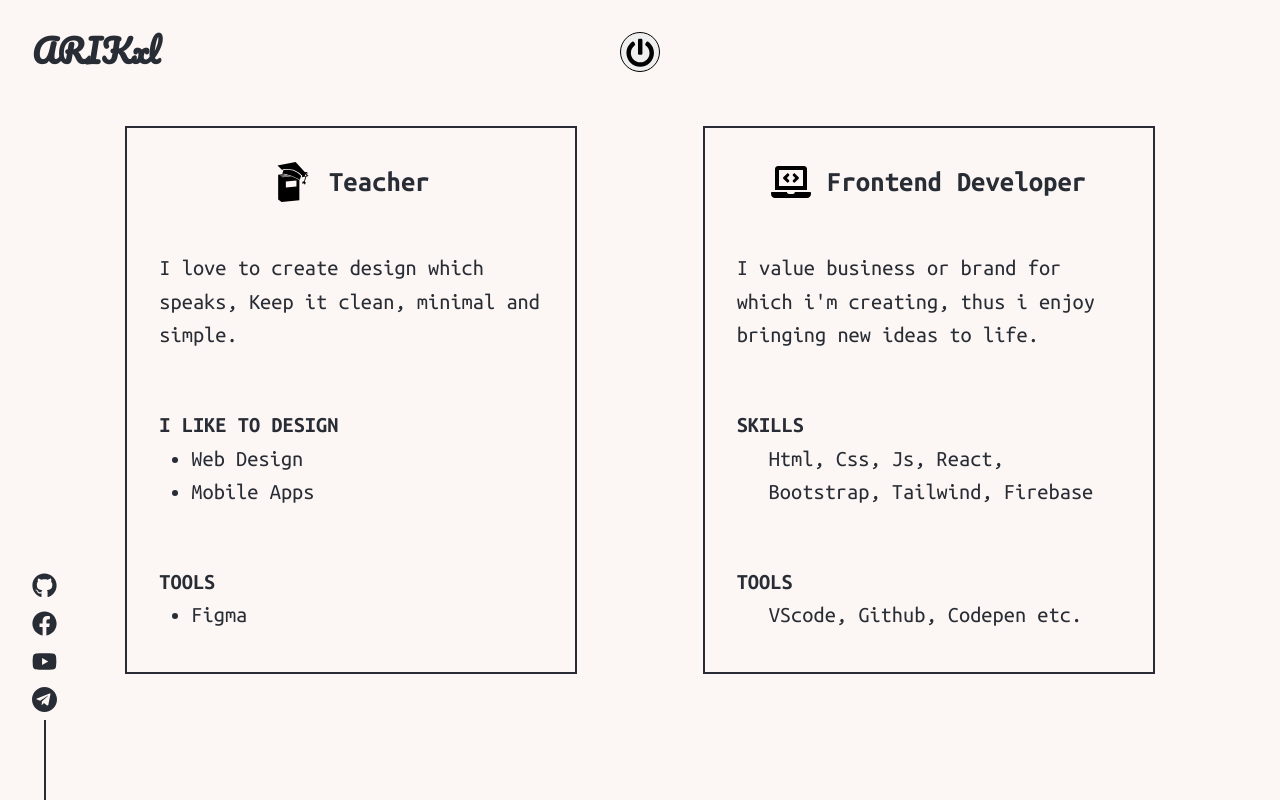
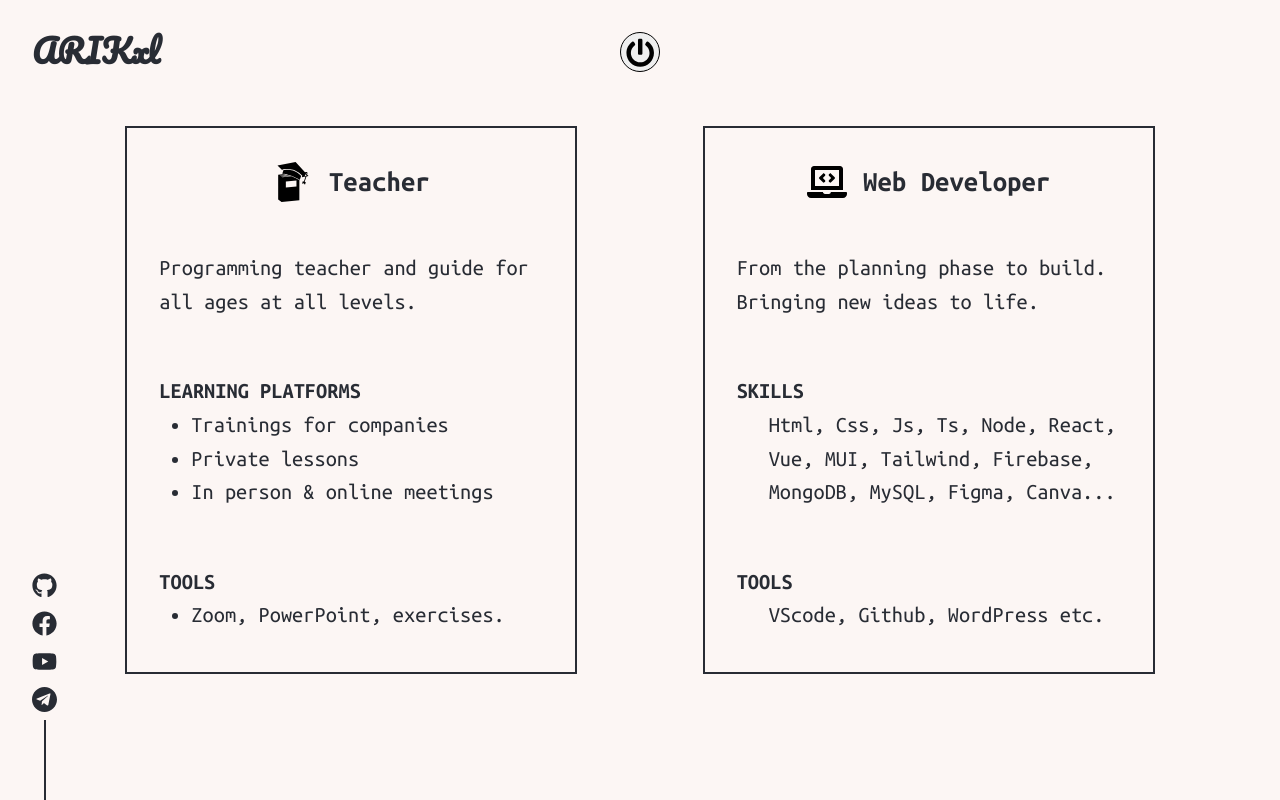
Before and after one commit to arikxl/showtime, a React (Create React App) app: page /skills in a window 1280 px wide. Built offline with nearby package versions, Linux system fonts and the light colour scheme.

Commit message:
skills info

```diff
--- a/src/pages/SkillsPage.jsx
+++ b/src/pages/SkillsPage.jsx
@@ -87,37 +87,40 @@ const SkillsPage = () => {
             Teacher
           </Title>
           <Description>
-            I love to create design which speaks, Keep it clean, minimal and simple.
+            Programming teacher and guide for all ages at all levels.
           </Description>
           <Description>
-            <strong>I LIKE TO DESIGN</strong>
+            <strong>Learning platforms</strong>
             <ul>
-              <li>Web Design</li>
-              <li>Mobile Apps</li>
+              <li>Trainings for companies</li>
+              <li>Private lessons</li>
+              <li>In person & online meetings</li>
             </ul>
           </Description>
           <Description>
             <strong>TOOLS</strong>
             <ul>
-              <li>Figma</li>
+              <li>Zoom, PowerPoint, exercises.</li>
             </ul>
           </Description>
         </Box>
         <Box>
           <Title>
             <Develope width={40} height={40} />
-            Frontend Developer
+            Web Developer
           </Title>
           <Description>
-            I value business or brand for which i'm creating, thus i enjoy bringing new ideas to life.
+            From the planning phase to build.
+            <br/>
+            Bringing new ideas to life.
           </Description>
           <Description>
             <strong>Skills</strong>
-            <p>Html, Css, Js, React, Bootstrap, Tailwind, Firebase</p>
+            <p>Html, Css, Js, Ts, Node, React, Vue, MUI, Tailwind, Firebase, MongoDB, MySQL, Figma, Canva...</p>
           </Description>
           <Description>
             <strong>TOOLS</strong>
-            <p>VScode, Github, Codepen etc.</p>
+            <p>VScode, Github, WordPress etc.</p>
           </Description>
         </Box>
       </Main>
```
